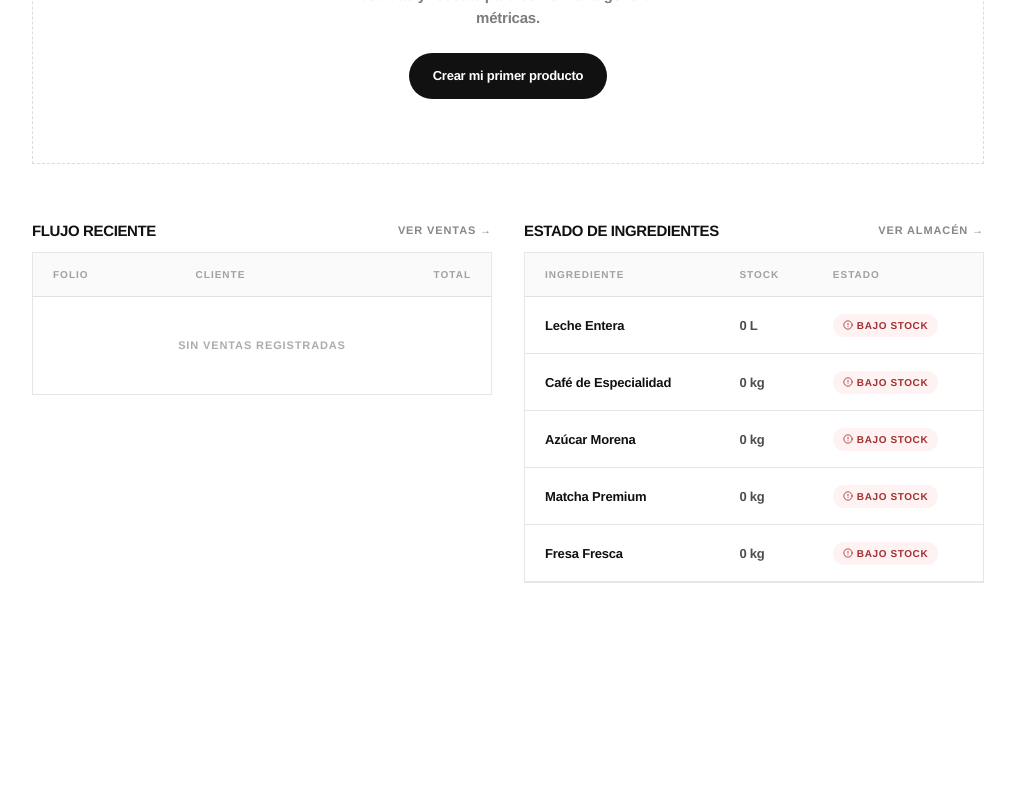
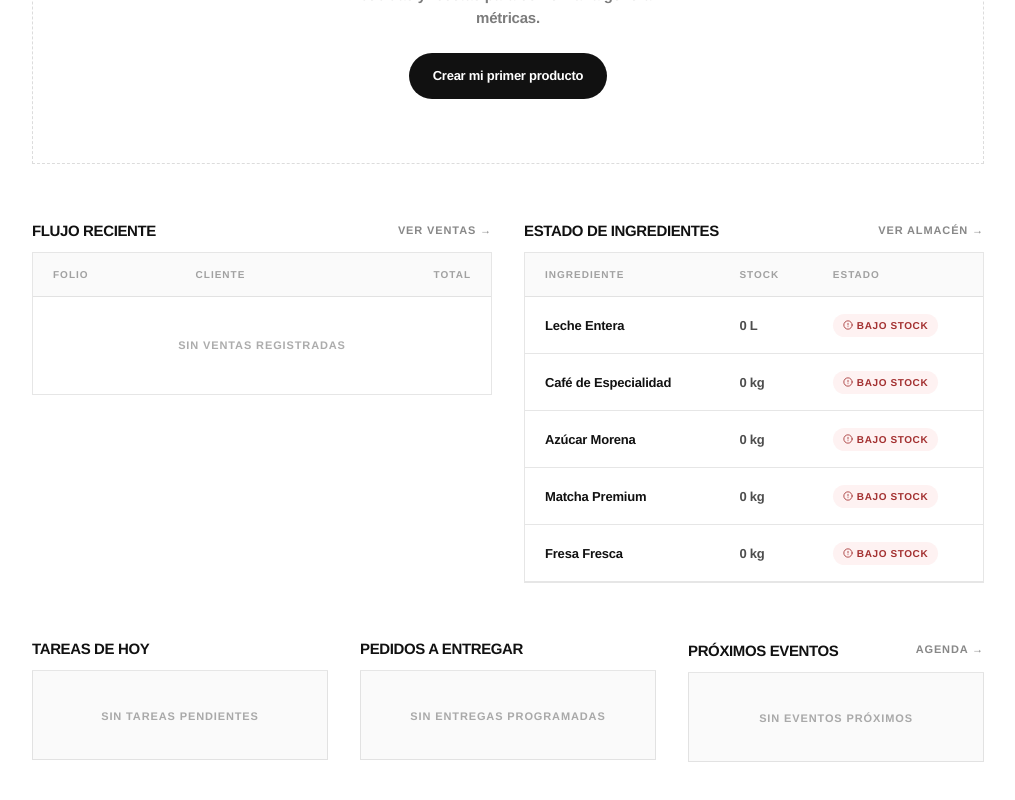
Before and after one commit to lavidadeuncreativo/antojo, a Next.js app: page /dashboard in a window 1280 px wide. Shown: the part 1392-2192 px from the top of the page, without its empty margins (262-1277 px from the left). Before the commit the page ends 2091 px from the top, so only its background shows below. Built offline with nearby package versions, Linux system fonts and the light colour scheme.

Commit message:
feat: add missing dashboard sections, force v2.0 local reset for factory clear state

```diff
--- a/src/app/(app)/dashboard/DashboardClient.tsx
+++ b/src/app/(app)/dashboard/DashboardClient.tsx
@@ -664,6 +664,57 @@ export function DashboardClient({ data }: { data?: any }) {
         </div>
       </div>
 
+      {/* ── SECCIONES OPERATIVAS ADICIONALES ───────────────────── */}
+      <div style={{ paddingTop: "0", paddingBottom: "58px", display: "grid", gridTemplateColumns: "repeat(3, 1fr)", gap: "32px" }}>
+        {/* Tareas de hoy */}
+        <div>
+          <div style={{ display: "flex", alignItems: "flex-end", justifyContent: "space-between", borderBottom: S.border, paddingBottom: "14px", marginBottom: "0" }}>
+            <h3 style={{ fontSize: "15px", fontWeight: 900, letterSpacing: "-0.025em", textTransform: "uppercase", color: "#111111" }}>
+              Tareas de hoy
+            </h3>
+          </div>
+          <div style={{ border: S.border, borderTop: "none", padding: "32px 20px", textAlign: "center", background: "rgba(17,17,17,0.02)" }}>
+            <span style={{ fontSize: "11px", fontWeight: 800, letterSpacing: "0.08em", textTransform: "uppercase", color: "rgba(17,17,17,0.35)" }}>
+              Sin tareas pendientes
+            </span>
+          </div>
+        </div>
+
+        {/* Pedidos a entregar */}
+        <div>
+          <div style={{ display: "flex", alignItems: "flex-end", justifyContent: "space-between", borderBottom: S.border, paddingBottom: "14px", marginBottom: "0" }}>
+            <h3 style={{ fontSize: "15px", fontWeight: 900, letterSpacing: "-0.025em", textTransform: "uppercase", color: "#111111" }}>
+              Pedidos a entregar
+            </h3>
+          </div>
+          <div style={{ border: S.border, borderTop: "none", padding: "32px 20px", textAlign: "center", background: "rgba(17,17,17,0.02)" }}>
+            <span style={{ fontSize: "11px", fontWeight: 800, letterSpacing: "0.08em", textTransform: "uppercase", color: "rgba(17,17,17,0.35)" }}>
+              Sin entregas programadas
+            </span>
+          </div>
+        </div>
+
+        {/* Próximos eventos */}
+        <div>
+          <div style={{ display: "flex", alignItems: "flex-end", justifyContent: "space-between", borderBottom: S.border, paddingBottom: "14px", marginBottom: "0" }}>
+            <h3 style={{ fontSize: "15px", fontWeight: 900, letterSpacing: "-0.025em", textTransform: "uppercase", color: "#111111" }}>
+              Próximos eventos
+            </h3>
+            <Link href="/events" style={{ fontSize: "11px", fontWeight: 900, letterSpacing: "0.08em", textTransform: "uppercase", color: "rgba(17,17,17,0.50)", textDecoration: "none" }}
+              onMouseEnter={e => (e.currentTarget.style.color = "#111111")}
+              onMouseLeave={e => (e.currentTarget.style.color = "rgba(17,17,17,0.50)")}
+            >
+              Agenda →
+            </Link>
+          </div>
+          <div style={{ border: S.border, borderTop: "none", padding: "32px 20px", textAlign: "center", background: "rgba(17,17,17,0.02)" }}>
+            <span style={{ fontSize: "11px", fontWeight: 800, letterSpacing: "0.08em", textTransform: "uppercase", color: "rgba(17,17,17,0.35)" }}>
+              Sin eventos próximos
+            </span>
+          </div>
+        </div>
+      </div>
+
     </div>
   );
 }
--- a/src/lib/state.tsx
+++ b/src/lib/state.tsx
@@ -118,6 +118,13 @@ export function StateProvider({ children }: { children: React.ReactNode }) {
   // Hydrate state from localStorage
   useEffect(() => {
     if (typeof window !== "undefined") {
+      const version = localStorage.getItem("antojo_version");
+      if (version !== "v2.0") {
+        // Force clear old data to start from zero as requested
+        localStorage.clear();
+        localStorage.setItem("antojo_version", "v2.0");
+      }
+
       const storedProducts = localStorage.getItem("antojo_products");
       const storedInventory = localStorage.getItem("antojo_inventory");
       const storedSales = localStorage.getItem("antojo_sales");
```
